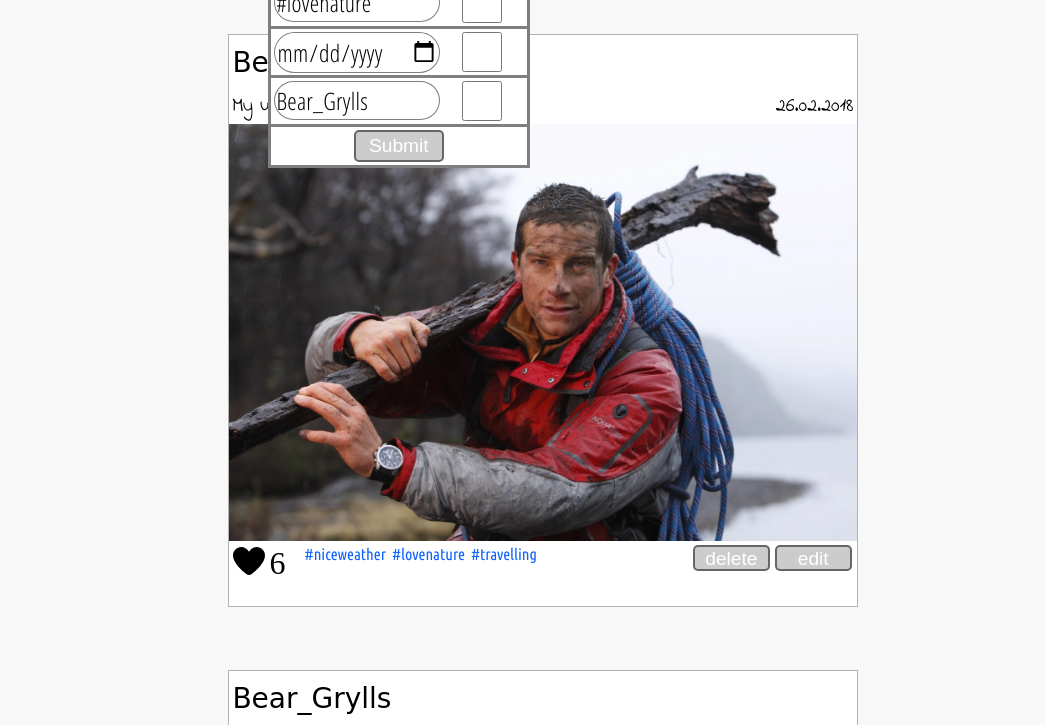
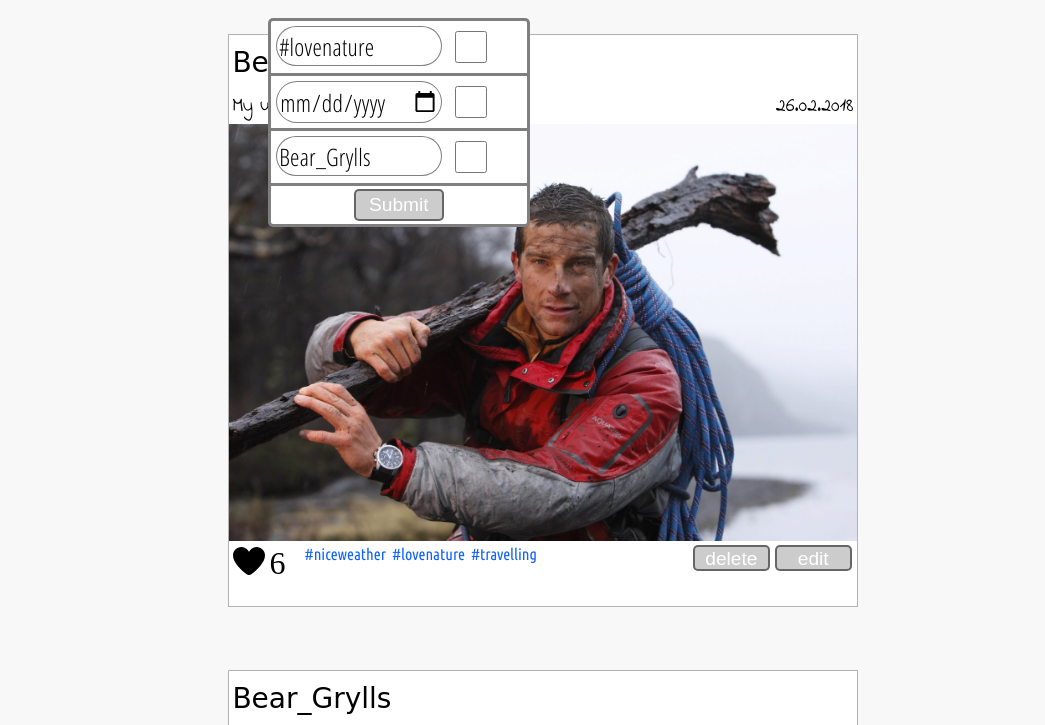
Before and after one commit to dr-leto/MyPractice, a plain HTML site: page Task3/index.html in a window 1280 px wide. Shown: the part 93-818 px from the top of the page, without its empty margins (97-1142 px from the left). Drawn offline with Linux system fonts and the light colour scheme; a web font is replaced by a local one.

Commit message:
fixed filter resp. window

```diff
--- a/Task3/index.html
+++ b/Task3/index.html
@@ -36,17 +36,17 @@
     <div style="clear:both"></div>
 </div>
 
-<div class = "filter">
+<div class = "divFilter">
     <form>
-        <div class = "filterElement">
+        <div class = "divFilterElement">
             <input class = "filterText" type = "text" name = "hashtagFilter" value = "#lovenature">
             <input class = "checkbox" type = "checkbox" name = "checkHashtagFilter">
         </div>
-        <div class = "filterElement">
+        <div class = "divFilterElement">
             <input class = "filterText" type = "date" name = "dateFilter" >
             <input class = "checkbox" type = "checkbox" name = "checkDateFilter">
         </div>
-        <div class = "filterElement">
+        <div class = "divFilterElement">
             <input class = "filterText" type = "text" name = "nameFilter" value = "Bear_Grylls">
             <input class = "checkbox" type = "checkbox" name = "checkNameFilter">
         </div>
--- a/Task3/style.css
+++ b/Task3/style.css
@@ -55,19 +55,21 @@ body{
     font-size:2vw;
 }
 
-.filter{
+.divFilter{
     position:fixed;
     z-index:3;
     background-color:white;
     left:27%;
+    top:11.5vh;
     width: 20%;
     margin: 1.5%;
     border: solid 3px rgba(0,0,0,0.5);
+    border-radius: 5px;
 }
 
-.filterElement{
+.divFilterElement{
     border-bottom: solid 3px rgba(0,0,0,0.5);
-    padding: 3px;
+    padding: 5px;
 }
 
 .filterText{
@@ -77,26 +79,21 @@ body{
     width: 13vw;
     display: block;
     box-sizing: border-box;
-    padding: 0.2vh;
+    padding: 0.3vh;
     border-radius: 60px;
     color: black;
     font-weight: 100;
     letter-spacing: 0.01em;
     float:left;
+    margin-right:1vw;
 }
 
 .checkbox{
-    width: 5vw;
+    width: 2.5vw;
     height: 5vh;
     display: block;
-    position: relative;
-    margin: auto;
-    box-sizing: border-box;
-    -webkit-box-sizing: border-box;
-    -moz-box-sizing: border-box;
-    text-indent: -999px;
-    overflow: hidden;
-    cursor: pointer;
+    margin-top: 1px;
+    margin-bottom: 1px;
 }
 
 .buttonFilter{
```
